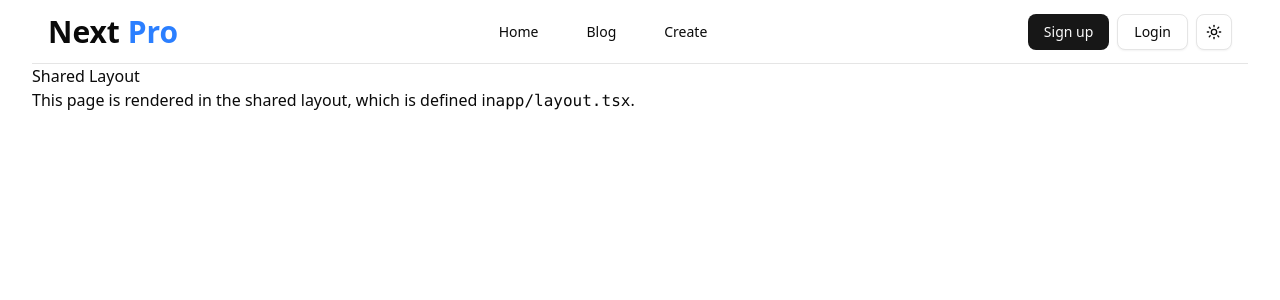
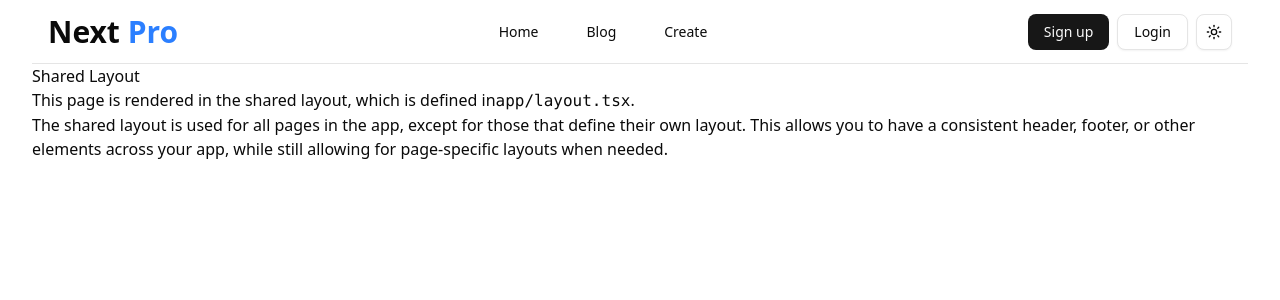
Before and after one commit to SAM129EER/Blog_App, a Next.js app: page / in a window 1280 px wide. Shown: the top 300 px of the page. Built offline with nearby package versions, Linux system fonts and the light colour scheme.

Commit message:
fix: add missing paragraph to shared layout description

```diff
--- a/src/app/(shared-layout)/page.tsx
+++ b/src/app/(shared-layout)/page.tsx
@@ -6,7 +6,12 @@ export default function Home() {
         This page is rendered in the shared layout, which is defined in
         <code>app/layout.tsx</code>.
       </p>
-
+      <p>
+        The shared layout is used for all pages in the app, except for those
+        that define their own layout. This allows you to have a consistent
+        header, footer, or other elements across your app, while still allowing
+        for page-specific layouts when needed.
+      </p>
     </div>
   );
 }
```
